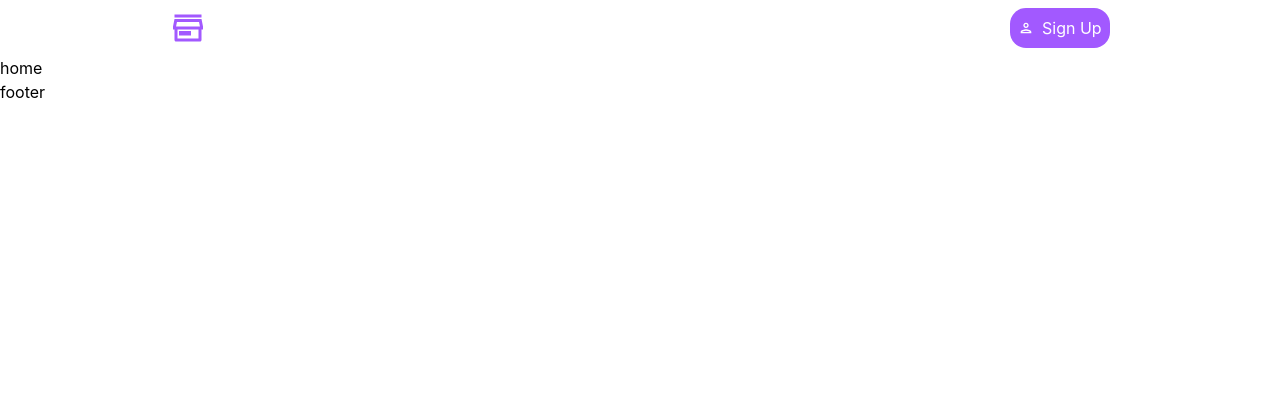
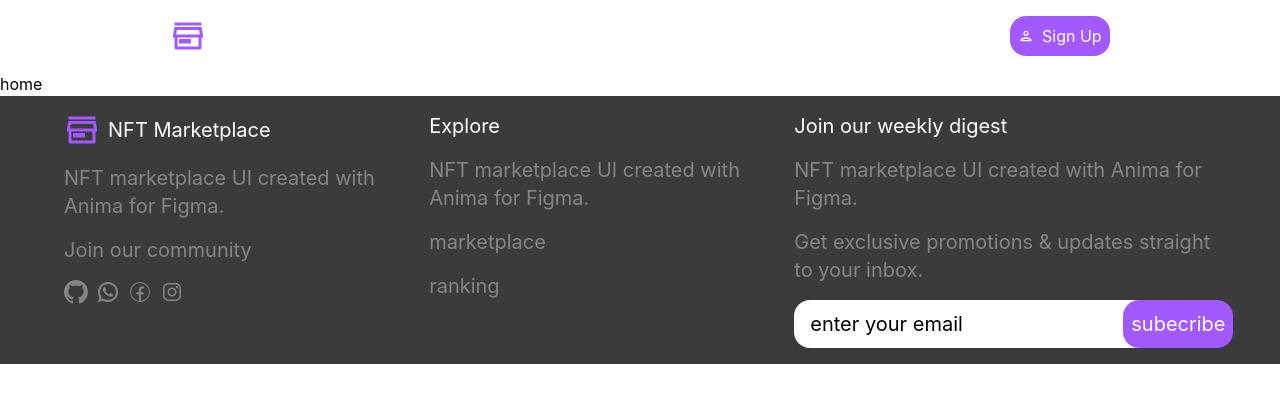
Before and after one commit to adam-ibrahim-rar/NFT_MarketPlace, a React (Vite) app in the folder client/: page / in a window 1280 px wide. Shown: the top 402 px of the page. Built offline with nearby package versions, Linux system fonts and the light colour scheme.

Commit message:
create the footer

```diff
--- a/client/src/Components/Footer.jsx
+++ b/client/src/Components/Footer.jsx
@@ -1,9 +1,71 @@
-import React from 'react'
+import React from "react";
+import Logo from "./Logo";
+import { BsGithub } from "react-icons/bs";
+import { RiWhatsappLine } from "react-icons/ri";
+import { IoLogoInstagram } from "react-icons/io";
+import { CiFacebook } from "react-icons/ci";
 
 export default function Footer() {
+  const handleSubmit = (event) => {
+    event.preventDefault();
+    console.log(event.target);
+
+  };
   return (
-    <div>
-      footer
+    <div className=" bg-background-second">
+      {/* 1st */}
+      <div className="flex  w-6xl mx-auto py-4">
+
+      <ul className="text-xl  flex flex-col gap-4 text-secondary">
+        <li className="text-white">
+          <Logo />
+        </li>
+        <li className="">NFT marketplace UI created with Anima for Figma.</li>
+        <li>
+          <span>Join our community</span>
+        </li>
+        <li className="flex gap-2 text-2xl ">
+          <BsGithub />
+          <RiWhatsappLine />
+          <CiFacebook />
+          <IoLogoInstagram />
+        </li>
+      </ul>
+      {/* 2nd */}
+      <ul className="text-xl  flex flex-col gap-4 text-secondary">
+        <li className="text-white">Explore</li>
+        <li>NFT marketplace UI created with Anima for Figma.</li>
+        <li>marketplace</li>
+        <li>ranking</li>
+      </ul>
+      {/* 3rd */}
+      <ul className="text-xl  flex flex-col gap-4 text-secondary">
+        <li className="text-white">Join our weekly digest</li>
+        <li className="">NFT marketplace UI created with Anima for Figma.</li>
+        <li>Get exclusive promotions & updates straight to your inbox. </li>
+        <li>
+          <form
+            onSubmit={handleSubmit}
+            className="flex justify-between bg-white w-fit rounded-2xl h-12 w-sm"
+          >
+            <input
+              type="email"
+              name="email"
+              placeholder="enter your email"
+              className="placeholder:text-black pl-4 box-border  w-xl
+               outline-none  "
+              required
+            />
+            <button
+              type="submit"
+              className="bg-primary hover:bg-hover-btn cursor-pointer px-2 rounded-2xl text-white"
+            >
+              subecribe
+            </button>
+          </form>
+        </li>
+      </ul>
+      </div>
     </div>
-  )
+  );
 }
--- a/client/src/Components/Header.jsx
+++ b/client/src/Components/Header.jsx
@@ -1,13 +1,10 @@
 import { Link } from "react-router-dom";
-import { RiStore3Line } from "react-icons/ri";
 import SingUpBtn from "./SingUpBtn";
+import Logo from "./Logo";
 export default function Header() {
   return (
-    <div className="p-2 flex justify-around text-white items-center">
-      <Link to="/" className="flex items-center gap-2 w-xs">
-        <RiStore3Line className="text-primary text-4xl" />
-        <h1>NFT Marketplace</h1>
-      </Link>
+    <div className="my-2 p-2 flex justify-around text-white items-center">
+      <Link to="/"><Logo /></Link>
       <ul className="flex gap-5 items-center ">
         <Link to="/MarketPlace">
           <li>MarketPlace</li>
@@ -17,7 +14,7 @@ export default function Header() {
         </Link>
         <Link to="/SingUp">
           <li>
-            <SingUpBtn/>
+            <SingUpBtn />
           </li>
         </Link>
       </ul>
--- /dev/null
+++ b/client/src/Components/Logo.jsx
@@ -0,0 +1,11 @@
+import React from 'react'
+import { RiStore3Line } from "react-icons/ri";
+
+export default function Logo() {
+  return (
+    <span className="text-xl  flex items-center gap-2 w-xs">
+     <RiStore3Line className="text-primary text-4xl" />
+        <h1>NFT Marketplace</h1>
+    </span>
+  )
+}
--- a/client/src/index.css
+++ b/client/src/index.css
@@ -4,5 +4,13 @@
   --color-primary: #a259ff;
   --color-hover-btn: #5b21b6;
   --color-background: #2b2b2b;
+  --color-background-second: #3B3B3B;
+  --color-secondary: #858584;
   --color-card: #3b3b3b;
 }
+input:-webkit-autofill,
+input:-webkit-autofill:hover,
+input:-webkit-autofill:focus {
+
+  transition: background-color 5000s ease-in-out 0s;
+}
```
